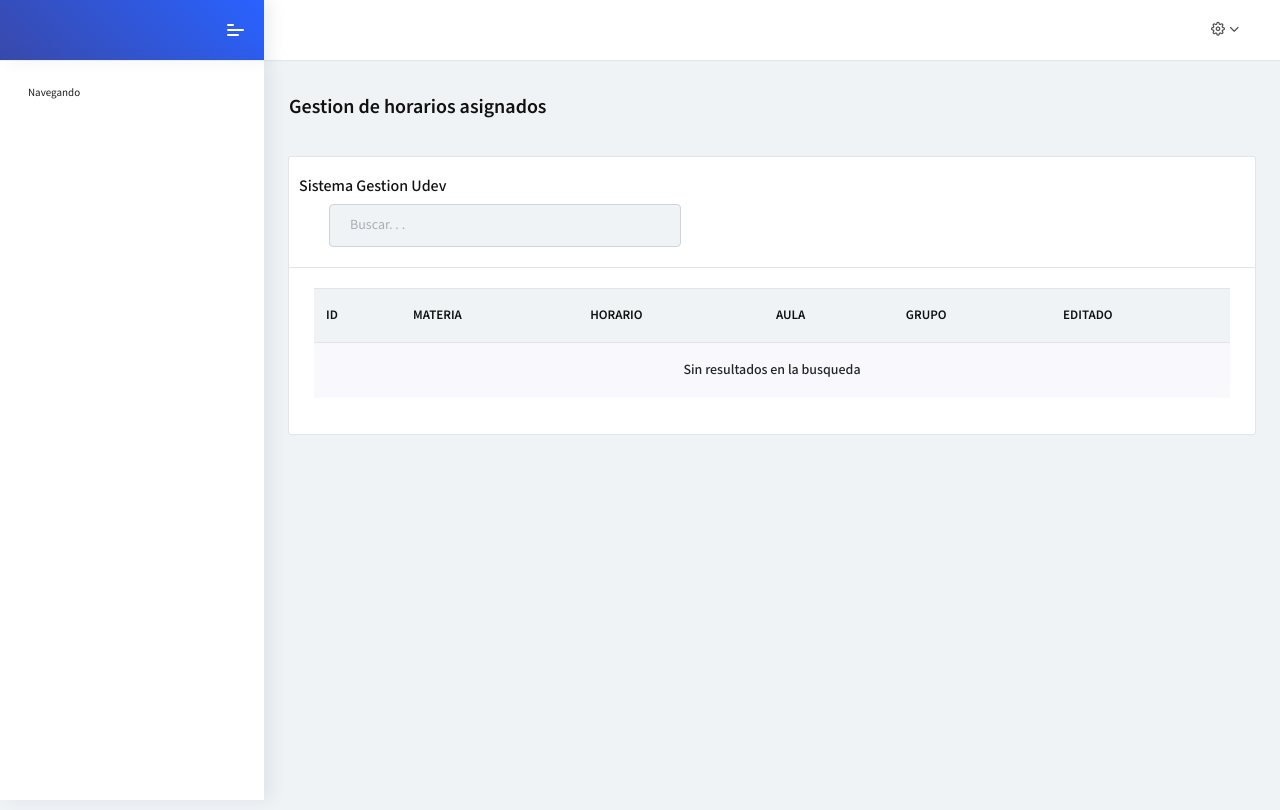
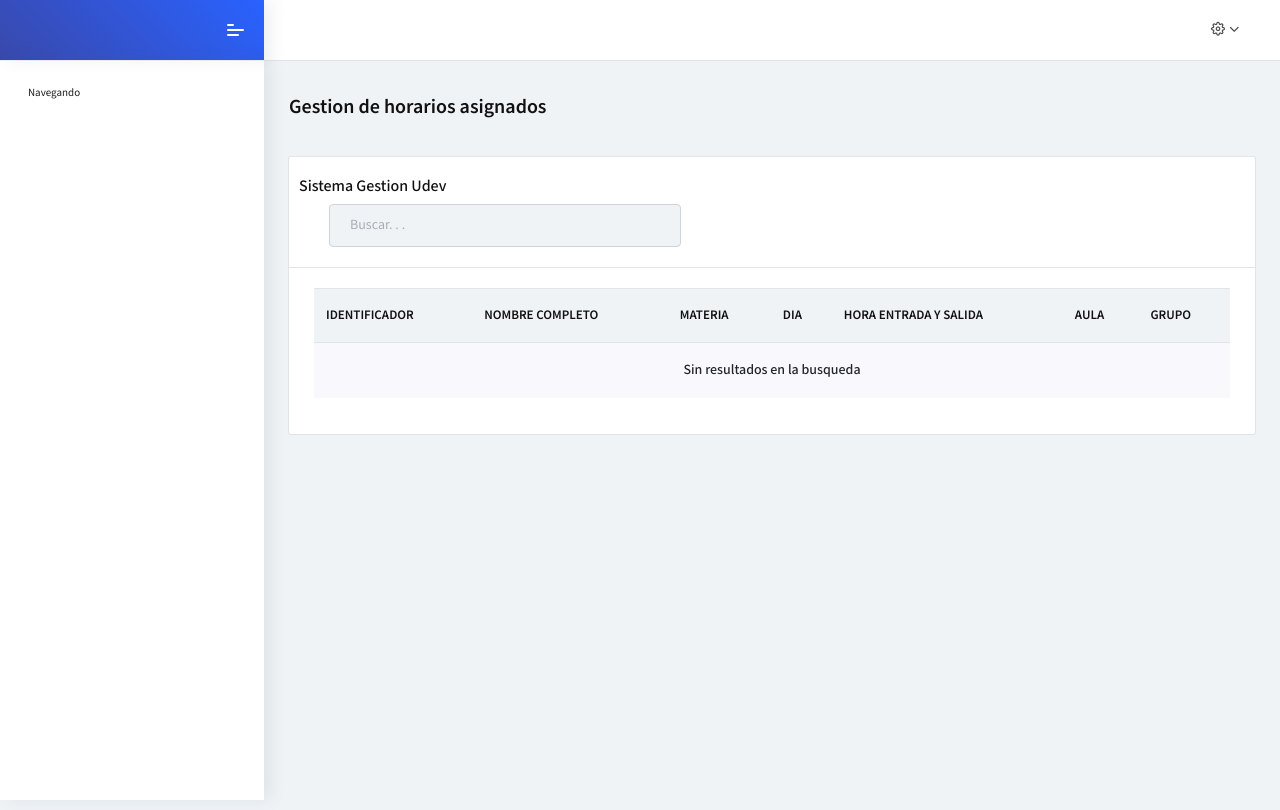
Before and after one commit to JulianEstebanRamirezCordoba/gestionamientoUdev, a PHP site: page /AsignarHorario/AsignarHorarioTabla.php in a window 1280 px wide. Run offline with PHP 8.4, Linux system fonts and the light colour scheme; the visitor is signed in with stand-in values (Sample User, id 1); data that the repository does not hold is empty; some libraries are stand-ins or nearby versions.

Commit message:
se agrega la tabla de formato horario

```diff
--- a/AsignarHorario/AsignarHTablaControlador.php
+++ b/AsignarHorario/AsignarHTablaControlador.php
@@ -3,10 +3,9 @@ require_once "../conexion.php";
 include_once "../util/util.php";
 
 $util = new util();
-    define("TABLA_MH", "materia_asignada_horario");
-
-    $column = ['mah_id','id_materia2', 'id_horario2', 'id_sala1', 'id_usuario3', 'id_grupo1'];
-    $porBusqueda = ['id_usuario3'];
+    $column = ['mah_id', 'usu_nombre', 'usu_apellido', 'mat_nombre', 'hor_dia_asignado', 'hor_diaHoraEntrada', 'hor_diaHoraSalida',
+    'sal_nombre', 'gru_nombre'];
+    $porBusqueda = ['mat_nombre', 'usu_nombre','sal_nombre','gru_nombre','hor_dia_asignado','usu_apellido'];
 
     $campoBusqueda = isset($_POST['buscar']) ? $conexion->real_escape_string($_POST['buscar']) : null;
 
@@ -27,7 +26,17 @@ $util = new util();
     $camposExtraccion = implode(", ", $column);
 
     $consulta = "SELECT $camposExtraccion
-    FROM " . TABLA_MH.
+    FROM materia_asignada_horario AS tabla_primaria
+    LEFT JOIN materia AS m
+    ON m.mat_id = tabla_primaria.id_materia2
+    LEFT JOIN horario AS h
+    ON h.hor_id = tabla_primaria.id_horario2
+    LEFT JOIN sala AS s
+    ON s.sal_id = tabla_primaria.id_sala1
+    LEFT JOIN usuario AS usu
+    ON usu.usu_id = tabla_primaria.id_usuario3
+    LEFT JOIN grupo AS g
+    ON g.gru_id = tabla_primaria.id_grupo1 ".
     $where;
 
     $result = $conexion->query($consulta);
@@ -38,19 +47,19 @@ $util = new util();
         while($informe = $result->fetch_array()){
             if($informe != null){
                 $informacionMateriaHorario = $informe[0] . "," . $informe[1] . "," . $informe[2] . ","
-                . $informe[3] . "," . $informe[4] . "," . $informe[5];
+                . $informe[3] . "," . $informe[4] . "," . $informe[5] . "," . $informe[6] . "," .
+                $informe[7] . "," . $informe[8];
 
             }
 
-            $instituto = converInstituto($informe['id_materia2']);
-
             $visual .= '<tr>';
             $visual .= '<td>'.$informe['mah_id'].'</td>';
-            $visual .= '<td>'.$instituto.'</td>';
-            $visual .= '<td>'.$informe['id_horario2'].'</td>';
-            $visual .= '<td>'.$informe['id_sala1'].'</td>';
-            $visual .= '<td>'.$informe['id_usuario3'].'</td>';
-            $visual .= '<td>'.$informe['id_grupo1'].'</td>';
+            $visual .= '<td>'.$informe['usu_nombre'] . ' ' . $informe['usu_apellido'] . '</td>';
+            $visual .= '<td>'.$informe['mat_nombre'].'</td>';
+            $visual .= '<td>'.$informe['hor_dia_asignado'].'</td>';
+            $visual .= '<td>'.$informe['hor_diaHoraEntrada'] . ' / ' . $informe['hor_diaHoraSalida'] . '</td>';
+            $visual .= '<td>'.$informe['sal_nombre'].'</td>';
+            $visual .= '<td>'.$informe['gru_nombre'].'</td>';
 
             $visual .= "<td><a data-toggle=\"modal\" href=\"#editar\" onclick=\"sincronizar('$informacionMateriaHorario')\">Editar</a></td>";
             $visual .= '</tr>';
@@ -64,25 +73,4 @@ $util = new util();
 
 echo json_encode($visual, JSON_UNESCAPED_UNICODE);
 
-function converInstituto($instituto){
-    switch ($instituto) {
-        case 0:
-            $valorResult = "Udev";
-            break;
-        case 1:
-            $valorResult = "Compubuga";
-            break;
-        case 19:
-            $valorResult = "Moscati";
-            break;
-        default:
-            $valorResult = "Extra O instituto externa";
-            break;
-    }
-return $valorResult;
-
-}
-
-
-
 ?>
--- a/AsignarHorario/AsignarHorarioTabla.php
+++ b/AsignarHorario/AsignarHorarioTabla.php
@@ -35,12 +35,22 @@ require_once "../navegador/menuOrquestador.php";
                                                 <table class="table table-striped">
                                                     <thead>
                                                         <tr>
-                                                            <th>ID</th>
+                                                            <th>Identificador</th>
+                                                            <th>Nombre completo</th>
                                                             <th>Materia</th>
-                                                            <th>Horario</th>
+                                                            <th>Dia</th>
+                                                            <th>Hora entrada y salida</th>
                                                             <th>Aula</th>
                                                             <th>Grupo</th>
-                                                            <th>Editado</th>
+                                                            <?php
+                                                            if($_SESSION['usuario'][3] == 0){
+                                                                echo "<th>Editado</th>";
+                                                            }else{
+
+                                                            }
+                                                            ?>
+
+
                                                         </tr>
                                                     </thead>
                                                     <tbody id="tabla">
```
